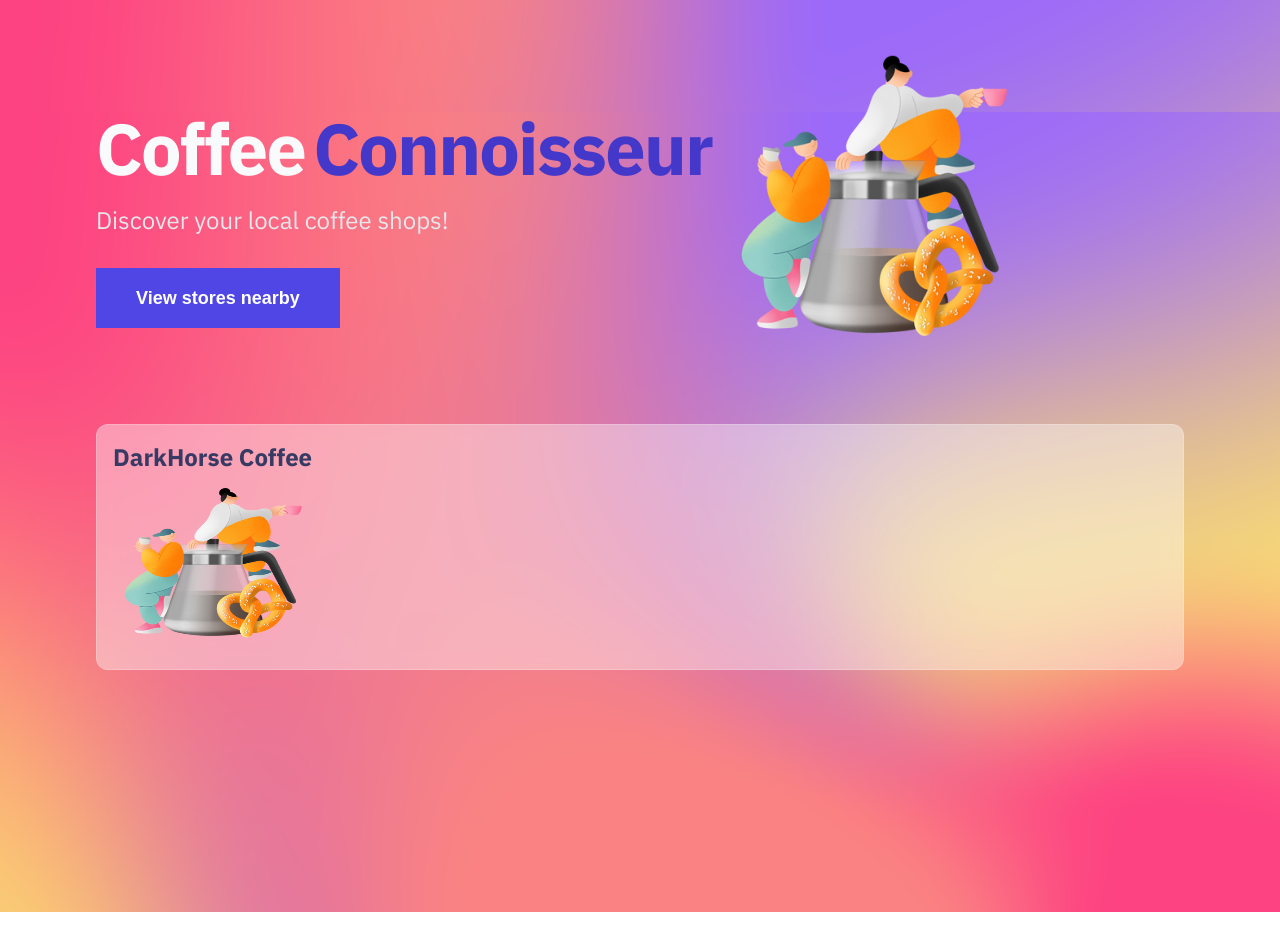
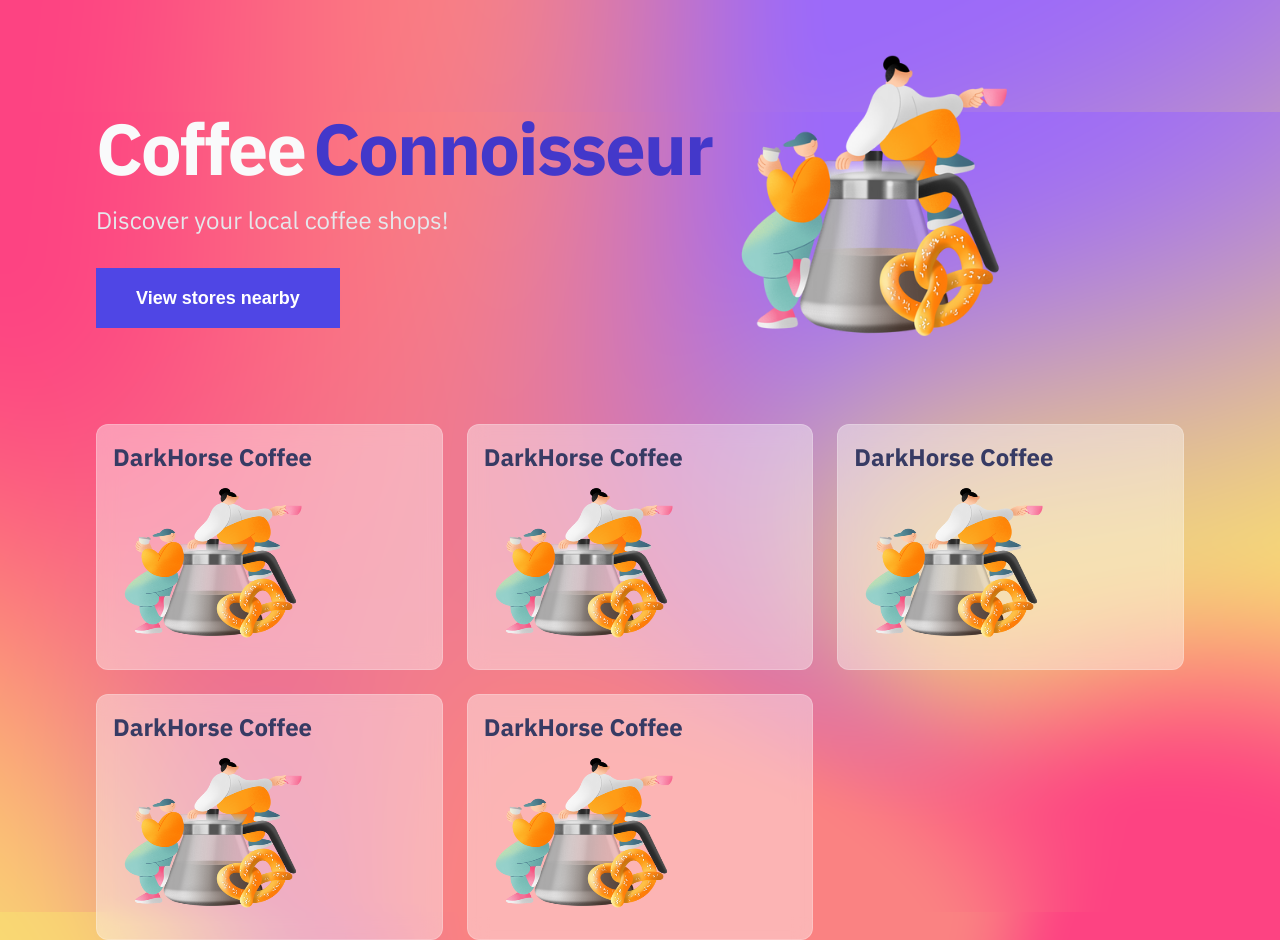
Before and after one commit to debangi/discover-coffee-stores, a Next.js app: page / in a window 1280 px wide. Before the commit the page ends 912 px from the top, so only its background shows below. Built offline with nearby package versions, Linux system fonts and the light colour scheme.

Commit message:
added card layout

```diff
--- a/pages/index.js
+++ b/pages/index.js
@@ -24,11 +24,38 @@
         <div className={styles.heroImage}>
           <Image src='/static/hero-img.png' width={300} height={300} />
         </div>
-        <Card
-          name='DarkHorse Coffee'
-          imgUrl='/static/hero-img.png'
-          href='/coffee-store/darkhorse-coffee'
-        />
+        <div className={styles.cardLayout}>
+          <Card
+            name='DarkHorse Coffee'
+            imgUrl='/static/hero-img.png'
+            href='/coffee-store/darkhorse-coffee'
+            className={styles.card}
+          />
+          <Card
+            name='DarkHorse Coffee'
+            imgUrl='/static/hero-img.png'
+            href='/coffee-store/darkhorse-coffee'
+            className={styles.card}
+          />
+          <Card
+            name='DarkHorse Coffee'
+            imgUrl='/static/hero-img.png'
+            href='/coffee-store/darkhorse-coffee'
+            className={styles.card}
+          />
+          <Card
+            name='DarkHorse Coffee'
+            imgUrl='/static/hero-img.png'
+            href='/coffee-store/darkhorse-coffee'
+            className={styles.card}
+          />
+          <Card
+            name='DarkHorse Coffee'
+            imgUrl='/static/hero-img.png'
+            href='/coffee-store/darkhorse-coffee'
+            className={styles.card}
+          />
+        </div>
       </main>
     </div>
   );
```
